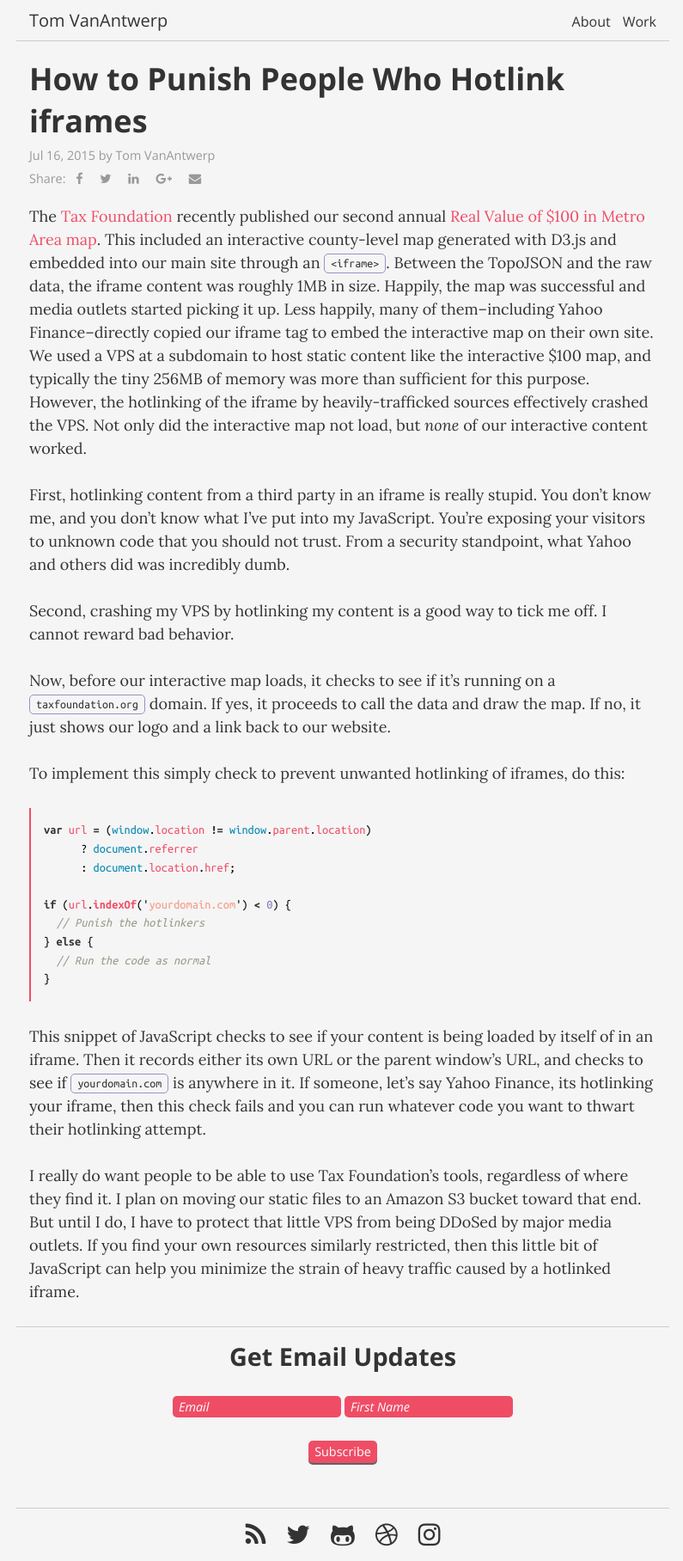
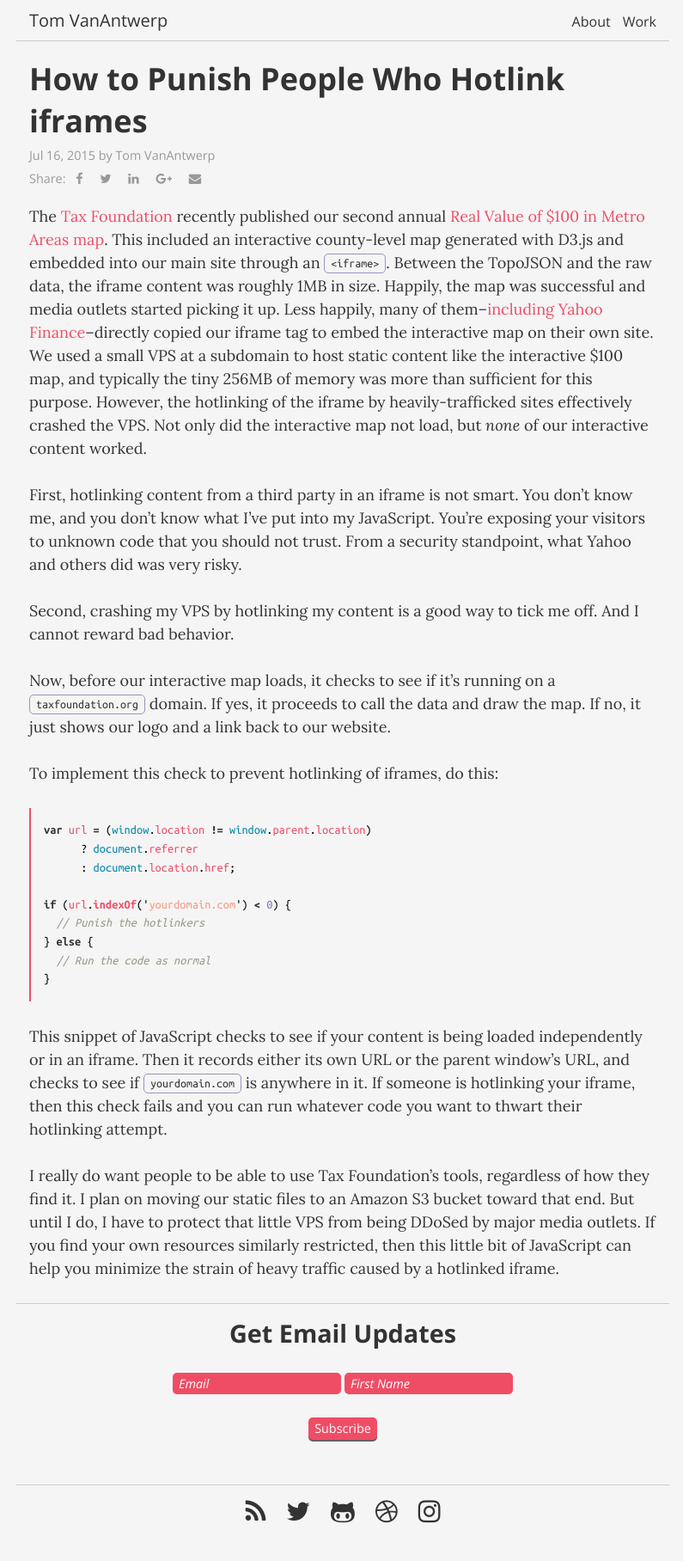
Before and after one commit to tvanantwerp/old-tomvanantwerp.com, a Jekyll site: the page built from _posts/2015-07-16-punish-people-who-hotlink-iframes.md, in a window 1280 px wide. Shown: the whole page at 86% size, without its empty margins (241-1036 px from the left). Built offline with Jekyll 4.4.1, drawn with Linux system fonts in a browser that asks for light colours; nearby versions of some CDN libraries; after the commit the page ends 1789 px from its top, so only the background shows below that.

Commit message:
Add minor edits to hotlinking iframes post

```diff
--- a/_posts/2015-07-16-punish-people-who-hotlink-iframes.md
+++ b/_posts/2015-07-16-punish-people-who-hotlink-iframes.md
@@ -9,15 +9,15 @@ tags:
   - JavaScript
   - hotlink
 ---
-The [Tax Foundation](http://taxfoundation.org/) recently published our second annual [Real Value of $100 in Metro Area map](http://taxfoundation.org/blog/real-value-100-metropolitan-areas-0). This included an interactive county-level map generated with D3.js and embedded into our main site through an `<iframe>`. Between the TopoJSON and the raw data, the iframe content was roughly 1MB in size. Happily, the map was successful and media outlets started picking it up. Less happily, many of them--including Yahoo Finance--directly copied our iframe tag to embed the interactive map on their own site. We used a VPS at a subdomain to host static content like the interactive $100 map, and typically the tiny 256MB of memory was more than sufficient for this purpose. However, the hotlinking of the iframe by heavily-trafficked sources effectively crashed the VPS. Not only did the interactive map not load, but *none* of our interactive content worked.
+The [Tax Foundation](http://taxfoundation.org/) recently published our second annual [Real Value of $100 in Metro Areas map](http://taxfoundation.org/blog/real-value-100-metropolitan-areas-0). This included an interactive county-level map generated with D3.js and embedded into our main site through an `<iframe>`. Between the TopoJSON and the raw data, the iframe content was roughly 1MB in size. Happily, the map was successful and media outlets started picking it up. Less happily, many of them--[including Yahoo Finance](http://finance.yahoo.com/news/how-much-100-is-really-worth-in-each-state-194305774.html)--directly copied our iframe tag to embed the interactive map on their own site. We used a small VPS at a subdomain to host static content like the interactive $100 map, and typically the tiny 256MB of memory was more than sufficient for this purpose. However, the hotlinking of the iframe by heavily-trafficked sites effectively crashed the VPS. Not only did the interactive map not load, but *none* of our interactive content worked.
 
-First, hotlinking content from a third party in an iframe is really stupid. You don't know me, and you don't know what I've put into my JavaScript. You're exposing your visitors to unknown code that you should not trust. From a security standpoint, what Yahoo and others did was incredibly dumb.
+First, hotlinking content from a third party in an iframe is not smart. You don't know me, and you don't know what I've put into my JavaScript. You're exposing your visitors to unknown code that you should not trust. From a security standpoint, what Yahoo and others did was very risky.
 
-Second, crashing my VPS by hotlinking my content is a good way to tick me off. I cannot reward bad behavior.
+Second, crashing my VPS by hotlinking my content is a good way to tick me off. And I cannot reward bad behavior.
 
 Now, before our interactive map loads, it checks to see if it's running on a `taxfoundation.org` domain. If yes, it proceeds to call the data and draw the map. If no, it just shows our logo and a link back to our website.
 
-To implement this simply check to prevent unwanted hotlinking of iframes, do this:
+To implement this check to prevent hotlinking of iframes, do this:
 
 {% highlight javascript %}
 var url = (window.location != window.parent.location)
@@ -31,6 +31,6 @@ if (url.indexOf('yourdomain.com') < 0) {
 }
 {% endhighlight %}
 
-This snippet of JavaScript checks to see if your content is being loaded by itself of in an iframe. Then it records either its own URL or the parent window's URL, and checks to see if `yourdomain.com` is anywhere in it. If someone, let's say Yahoo Finance, its hotlinking your iframe, then this check fails and you can run whatever code you want to thwart their hotlinking attempt.
+This snippet of JavaScript checks to see if your content is being loaded independently or in an iframe. Then it records either its own URL or the parent window's URL, and checks to see if `yourdomain.com` is anywhere in it. If someone is hotlinking your iframe, then this check fails and you can run whatever code you want to thwart their hotlinking attempt.
 
-I really do want people to be able to use Tax Foundation's tools, regardless of where they find it. I plan on moving our static files to an Amazon S3 bucket toward that end. But until I do, I have to protect that little VPS from being DDoSed by major media outlets. If you find your own resources similarly restricted, then this little bit of JavaScript can help you minimize the strain of heavy traffic caused by a hotlinked iframe.
+I really do want people to be able to use Tax Foundation's tools, regardless of how they find it. I plan on moving our static files to an Amazon S3 bucket toward that end. But until I do, I have to protect that little VPS from being DDoSed by major media outlets. If you find your own resources similarly restricted, then this little bit of JavaScript can help you minimize the strain of heavy traffic caused by a hotlinked iframe.
```
